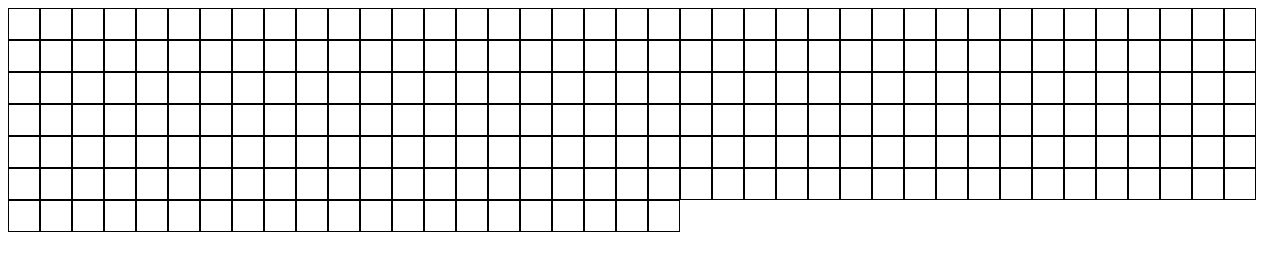
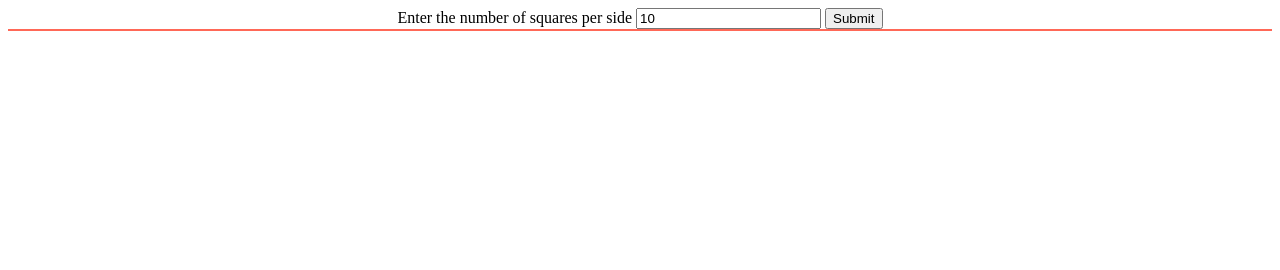
Before and after one commit to sajidahamed-git/Odin, a plain HTML site: page EtchaSketch/index.html in a window 1280 px wide. Drawn offline with Linux system fonts and the light colour scheme.

Commit message:
grid generation working

```diff
--- a/EtchaSketch/index.html
+++ b/EtchaSketch/index.html
@@ -6,8 +6,22 @@
     <title>Etch a Sketch</title>
     <link rel="stylesheet" href="styles.css" />
   </head>
+
   <body>
-    <div class="grid"></div>
+    <div class="temt">
+      Enter the number of squares per side
+
+      <input
+      value="10"
+      type="number"
+      class="input"
+      onkeydown="if (event.key === 'Enter') {generatecontainerhtml()}"
+      />
+
+      <button class="button" onclick="generatecontainerhtml()">Submit</button>
+    </div>
+    <div class="container"></div>
+
     <script src="script.js"></script>
   </body>
 </html>
--- a/EtchaSketch/script.js
+++ b/EtchaSketch/script.js
@@ -1,11 +1,26 @@
-let i = 5;
-let j = 2;
+function generatecontainerhtml() {
+  const container = document.querySelector(".container");
+  const rows = Number(document.querySelector(".input").value);
+console.log(typeof(rows));
+  if (rows <= 100 && Number.isInteger(rows)) {
+    console.log(rows);
+    const oneboxHTML = '<div class="boxes"></div>';
+    let containerHTML = "";
+    for (let index = 0; index < rows * rows; index++) {
+      containerHTML += oneboxHTML;
+    }
+    container.innerHTML = containerHTML;
+    const boxsizewidth = 1500 / rows; // depends upon max width of the container
+    const boxsizeheight = 600 / rows;
 
-let boxesHTML = "";
+    const boxes = document.querySelectorAll(".boxes");
 
-const onebox = '<div class="box"></div>';
-for (let index = 0; index < 255; index++) {
-  boxesHTML += onebox;
+    boxes.forEach((box) => {
+      box.style.width = `${boxsizewidth}px`;
+      box.style.height = `${boxsizeheight}px`;
+    });
+  } else document.querySelector(".container").innerHTML = "enter a integer number below 100";
+
+
+
 }
-
-document.querySelector(".grid").innerHTML = boxesHTML;
--- a/EtchaSketch/styles.css
+++ b/EtchaSketch/styles.css
@@ -1,11 +1,27 @@
-.box {
-  height: 30px;
-  width: 30px;
-  border: 1px solid black;
+.boxes{
+  min-height: 5px;
+  min-width: 5px;
+  border: 1px solid grey;
+  box-sizing: border-box; /* Prevents padding/border from affecting width */
+  margin: 0;
+  padding: 0;
+
 }
 
-.grid {
+.container {
   display: flex;
+  flex-wrap: wrap;
+  max-width: 1500px;
+  max-height: 600px;
+  border: 0.1px solid rgb(255, 104, 87);
   margin: auto;
-  flex-wrap: wrap;
+  padding: 0;
 }
+
+.temt {
+  text-align: center;
+}
+
+.boxes:hover{
+  background-color: bisque;
+}
```
